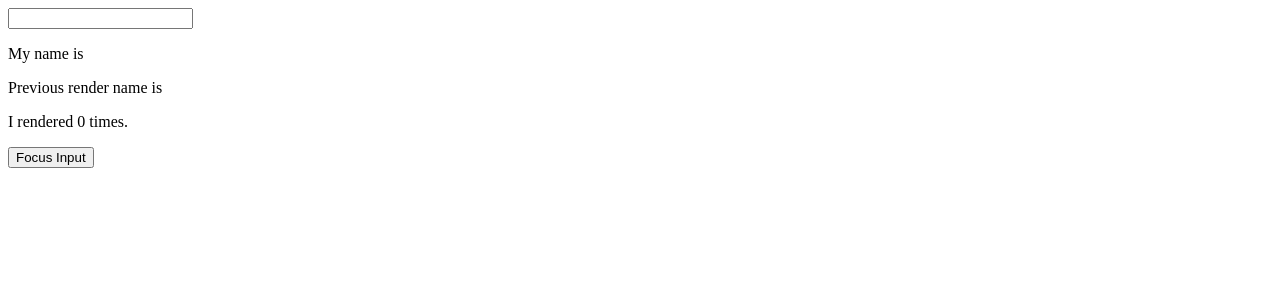
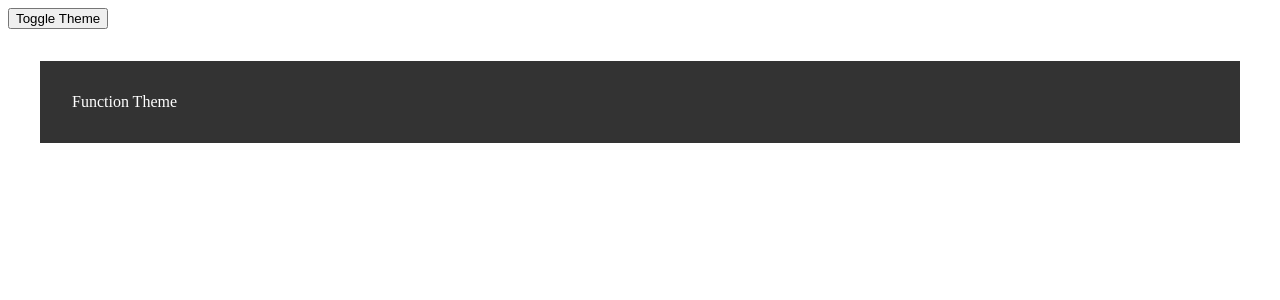
Before and after one commit to HBull5/react-hooks, a React (Create React App) app: page / in a window 1280 px wide. Shown: the top 300 px of the page. Built offline with nearby package versions, Linux system fonts and the light colour scheme.

Commit message:
basics of context api

```diff
--- a/src/App.js
+++ b/src/App.js
@@ -1,15 +1,18 @@
 // import UseState from './components/UseState';
 // import UseEffect from './components/UseEffect';
 // import UseMemo from './components/UseMemo';
-import UseRef from './components/UseRef';
+// import UseRef from './components/UseRef';
+import UseContext from './components/UseContext';
 
 function App() {
+
   return (
     <>
       {/* <UseState /> */}
       {/* <UseEffect /> */}
       {/* <UseMemo />  */}
-      <UseRef />
+      {/* <UseRef /> */}
+      <UseContext />
     </>
   );
 }
--- /dev/null
+++ b/src/components/FunctionContextComponent.js
@@ -0,0 +1,20 @@
+import {useContext} from 'react';
+import {ThemeContext} from './UseContext';
+
+function FunctionContextComponent() {
+    const darkTheme = useContext(ThemeContext);
+    const themeStyles = {
+        backgroundColor: darkTheme ? '#333' : '#ccc',
+        color: darkTheme ? '#fff' : '#000',
+        padding: '2rem',
+        margin: '2rem'
+    }
+
+    return(
+        <>
+            <div style={themeStyles}>Function Theme</div>
+        </>
+    )
+}
+
+export default FunctionContextComponent;
--- /dev/null
+++ b/src/components/UseContext.js
@@ -0,0 +1,23 @@
+import React, {useState} from 'react';
+import FunctionContextComponent from './FunctionContextComponent';
+
+export const ThemeContext = React.createContext();
+
+function UseContext() {
+    const [darkTheme, setDarkTheme] = useState(true);
+
+    function toggleTheme() {
+        setDarkTheme(prevDarkTheme => !prevDarkTheme);
+    }
+
+    return(
+        <>
+            <ThemeContext.Provider value={darkTheme}>
+                <button onClick={toggleTheme}>Toggle Theme</button>
+                <FunctionContextComponent />
+            </ThemeContext.Provider>
+        </>
+    )
+}
+
+export default UseContext;
```
Also changed, not shown: 1 other file (tests, documents, lock files or other folders).
